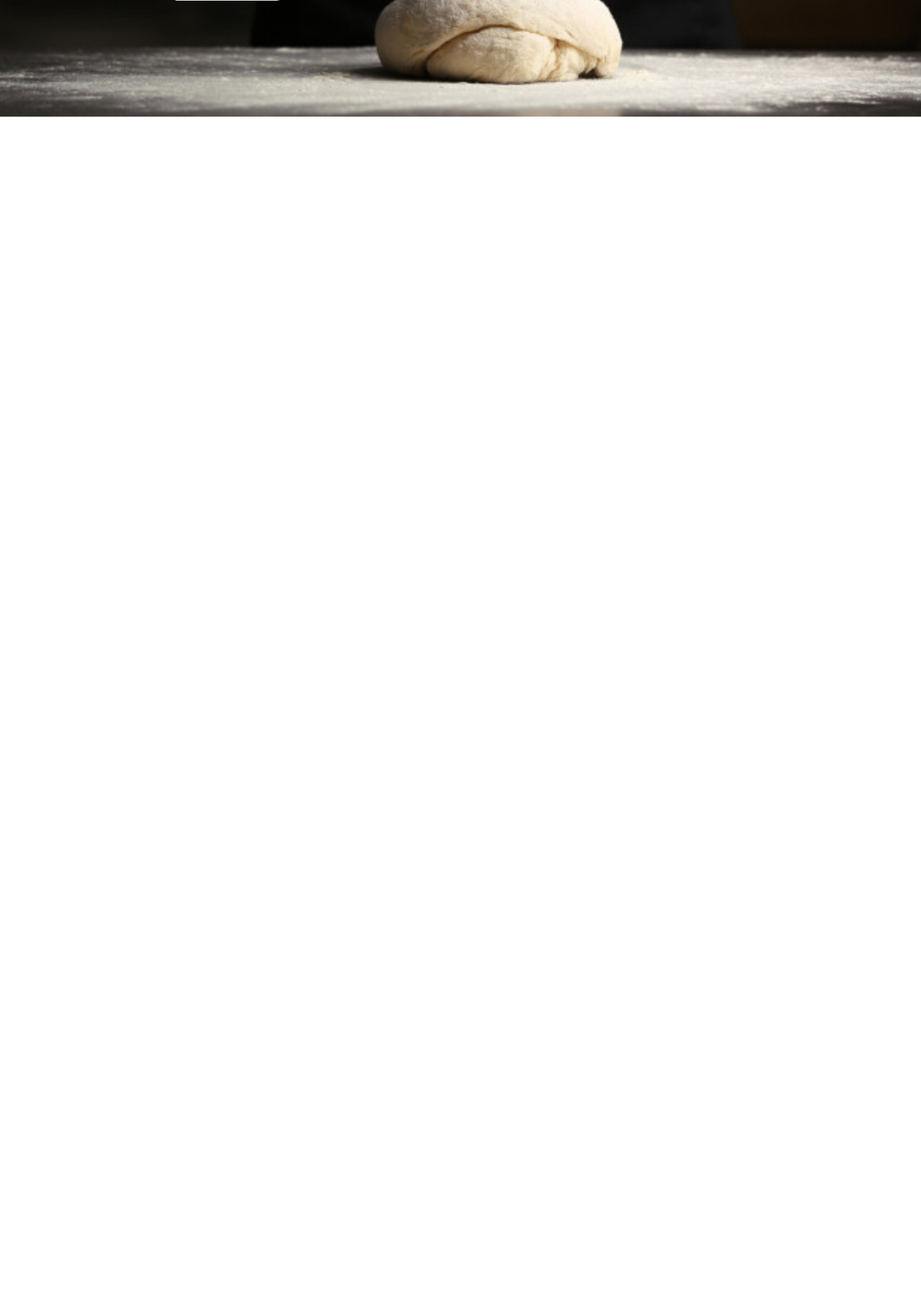
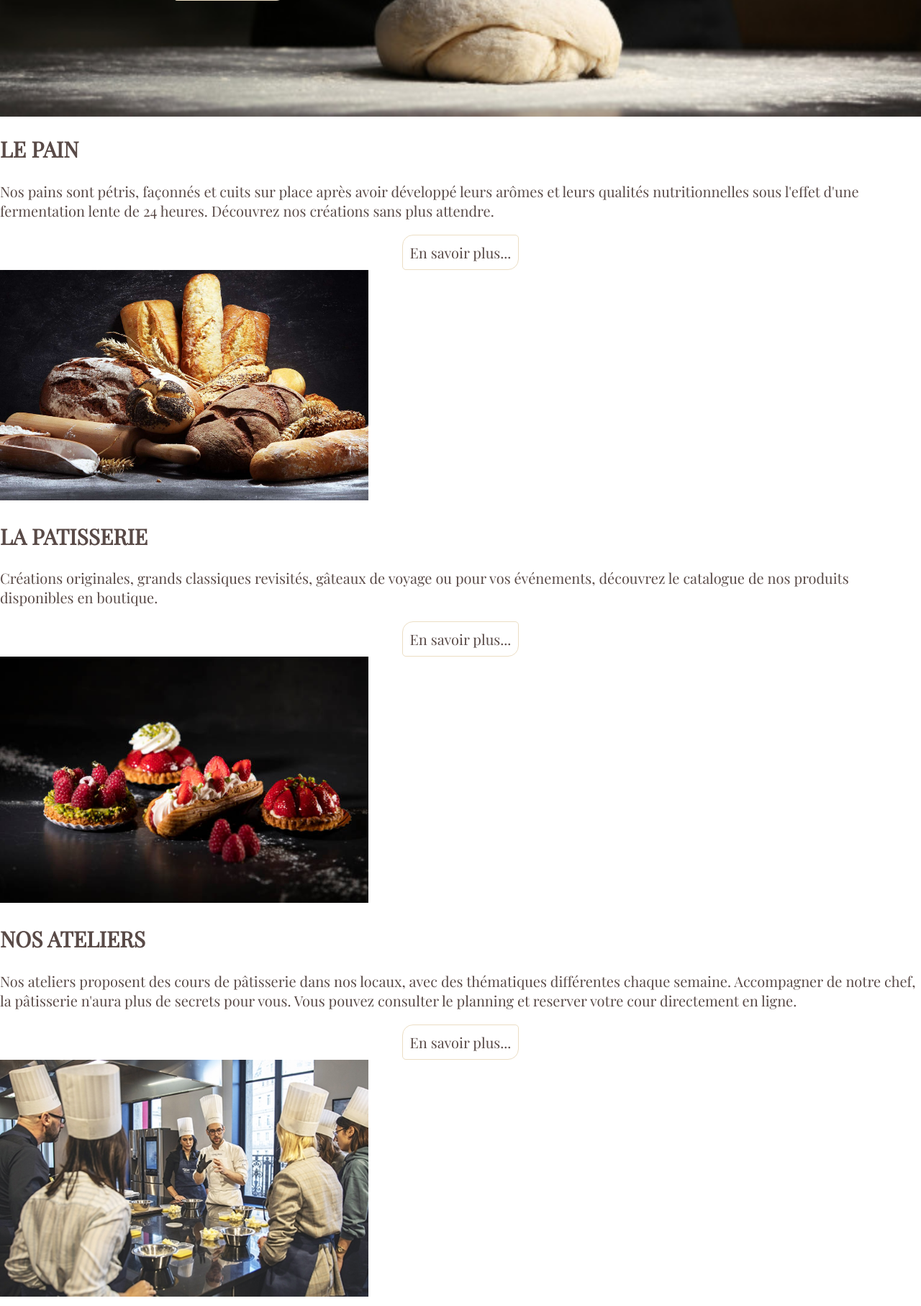
Before and after one commit to Manaile/Projet_MaisonB, a PHP site: page /views/home.phtml in a window 1280 px wide. Shown: the part 446-2260 px from the top of the page at 72% size. Before the commit the page ends 608 px from the top, so only its background shows below. Run offline with PHP 8.4, Linux system fonts and the light colour scheme.

Commit message:
create second section of homePage.phtml

```diff
--- a/views/home.phtml
+++ b/views/home.phtml
@@ -21,3 +21,30 @@
     <div class="button"><a href="#">Nous contacter</a></div>
     </div>
 </section>
+
+<section>
+    <article class="article boulagerie">
+        <div>
+            <h2>LE PAIN</h2>
+            <p>Nos pains sont pétris, façonnés et cuits sur place après avoir développé leurs arômes et leurs qualités nutritionnelles sous l'effet d'une fermentation lente de 24 heures. Découvrez nos créations sans plus attendre.</p>
+            <div class="button"><a href="#">En savoir plus...</a></div>
+        </div>
+        <div><img src="../src/img/pain/pain.jpg" alt="photo de différents pains" width="40%"></div>
+    </article>
+    <article class="article patisserie">
+    <div>
+            <h2>LA PATISSERIE</h2>
+            <p>Créations originales, grands classiques revisités, gâteaux de voyage ou pour vos événements, découvrez le catalogue de nos produits disponibles en boutique.</p>
+            <div class="button"><a href="#">En savoir plus...</a></div>
+        </div>
+        <div><img src="../src/img/patisserie/patisserie1.jpg" alt="photo de différents patisserie" width="40%"></div>
+    </article>
+    <article class="cours">
+    <div>
+            <h2>NOS ATELIERS</h2>
+            <p>Nos ateliers proposent des cours de pâtisserie dans nos locaux, avec des thématiques différentes chaque semaine. Accompagner de notre chef, la pâtisserie n'aura plus de secrets pour vous. Vous pouvez consulter le planning et reserver votre cour directement en ligne.</p>
+            <div class="button"><a href="#">En savoir plus...</a></div>
+        </div>
+        <div><img src="../src/img/cours/cours.jpg" alt="photo de différents patisserie" width="40%"></div>
+    </article>
+</section>
```
Also changed, not shown: src/img/cours/cours.jpg (added), src/img/pain/pain.jpg (added), src/img/patisserie/patisserie1.jpg (added).
